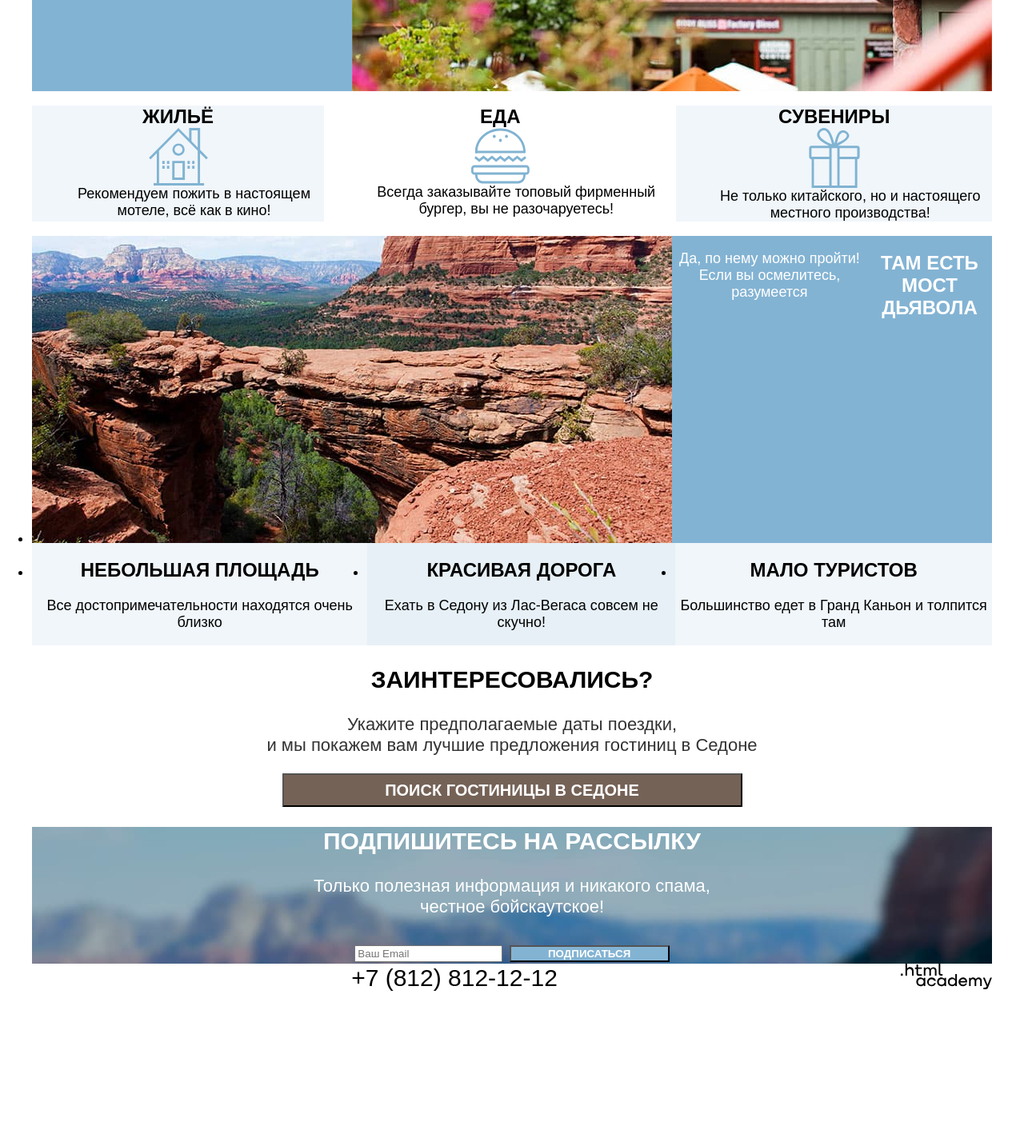
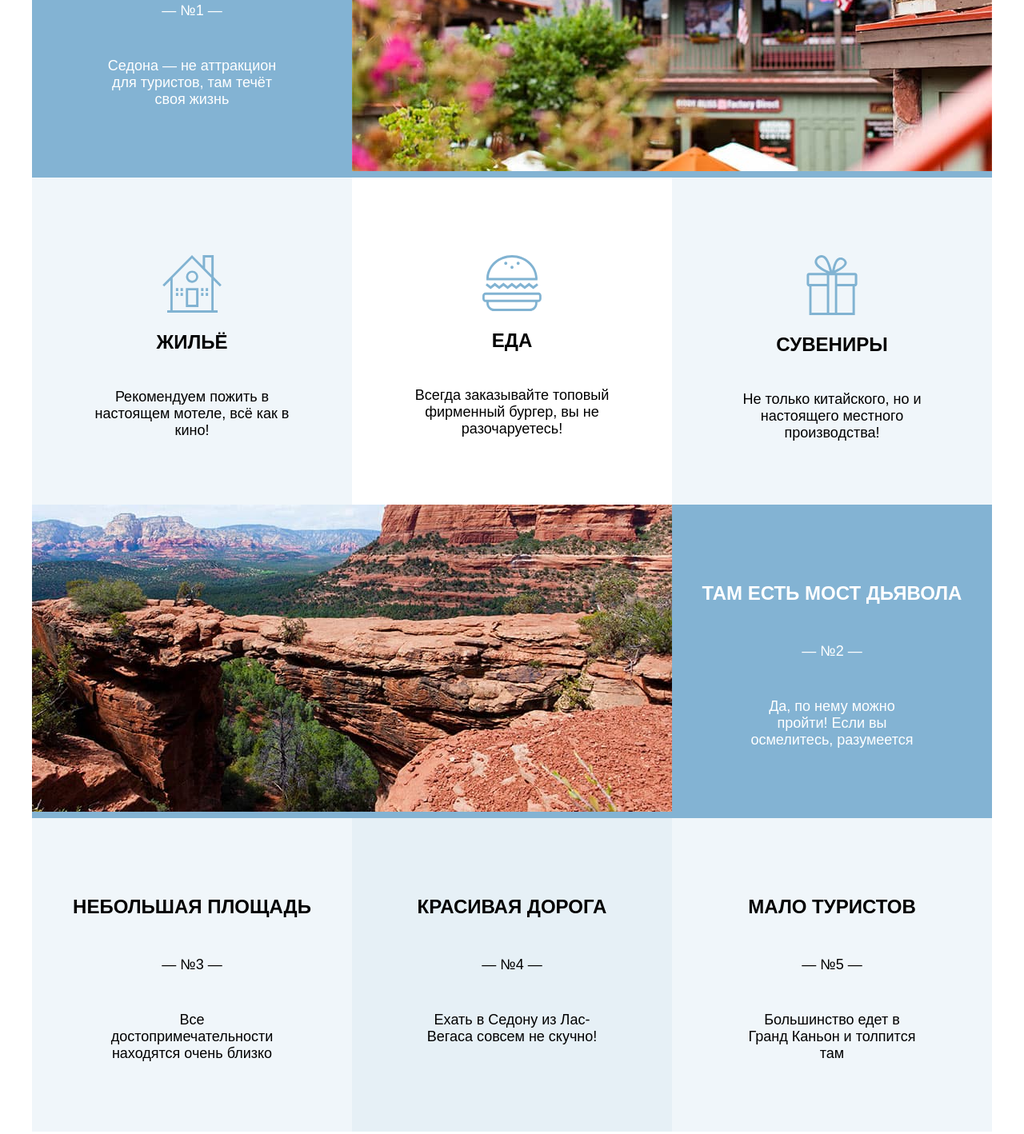
Before and after one commit to htmlacademy-htmlcss/2010839-sedona-33, a plain HTML site: page index.html in a window 1280 px wide. Shown: the part 1044-2462 px from the top of the page at 80% size. Before the commit the page ends 2417 px from the top, so only its background shows below. Drawn offline with Linux system fonts and the light colour scheme; a web font is replaced by a local one.

Commit message:
делает микросетки на флексах

```diff
--- a/index.html
+++ b/index.html
@@ -12,7 +12,7 @@
       <img class="navigation-logo" src="images/logo.svg" width="139px" height="70px" alt="Логотип">
       <ul class="navigation-list">
         <li class="navigation-item">
-          <a class="navigation-link" href="index.html">Главная</a>
+          <a class="navigation-link navigation-link-current" href="index.html">Главная</a>
         </li>
         <li class="navigation-item">
           <a class="navigation-link" href="about.html">О Седоне</a>
@@ -40,6 +40,7 @@
       </ul>
     </nav>
   </header>
+
   <main class="main-index main-container">
     <div class="page-container">
     <h1 class="visually-hidden">Город Седона</h1>
@@ -51,56 +52,62 @@
         <section class="advantages">
           <ul class="advantages-list">
             <li class="advantages-item">
-            <div class="advantages-item-images-first">
+              <div class="advantages-container">
+                <div class="dark-blue-container">
+                  <div class="text-container">
                     <h2 class="advantages-title">Настоящий городок</h2>
+                    <p class="advantages-description-namber">— №1 —</p>
                     <p class="advantages-description">Седона — не аттракцион для туристов, там течёт своя жизнь</p>
+                  </div>
                   <img class="content-images" src="images/main-true-city.jpg" width="800px" height="384px">
                 </div>
-            <div class="advantages-container">
-              <dl class="advantages-options-house">
-                <dt class="advantages-title-options">Жильё</dt>
-                <img class="logo" src="images/house.svg" width="74px" height="72px" alt="Домик">
-                <dd>Рекомендуем пожить в настоящем мотеле, всё как в кино!</dd>
-              </dl>
-              <dl class="advantages-options-food">
-                <dt class="advantages-title-options">Еда</dt>
-                <img class="logo" src="images/food.svg" width="73px" height="70px" alt="Бургер>">
-                <dd>Всегда заказывайте топовый фирменный бургер, вы не разочаруетесь!</dd>
-              </dl>
-              <dl class="advantages-options-souvenirs">
-                <dt class="advantages-title-options">Сувениры</dt>
-                <img class="logo" src="images/souvenirs.svg" width="64px" height="75px" alt="Коробка с подарком">
-                <dd>Не только китайского, но и настоящего местного производства!</dd>
-              </dl>
+              </div>
+                    <div class="options-container">
+                      <div class="light-blue-container">
+                        <img class="options-logo" src="images/house.svg" width="74px" height="72px" alt="Домик">
+                        <h3 class="options-title">Жильё</h3>
+                        <p class="options-description">Рекомендуем пожить в настоящем мотеле, всё как в кино!</p>
+                      </div>
+                      <div class="white-container">
+                        <img class="options-logo" src="images/food.svg" width="73px" height="70px" alt="Бургер>">
+                        <h3 class="options-title">Еда</h3>
+                        <p class="options-description">Всегда заказывайте топовый фирменный бургер, вы не разочаруетесь!</p>
+                      </div>
+                      <div class="light-blue-container">
+                        <img class="options-logo" src="images/souvenirs.svg" width="64px" height="75px" alt="Коробка с подарком">
+                        <h3 class="options-title">Сувениры</h3>
+                        <p class="options-description">Не только китайского, но и настоящего местного производства!</p>
+                      </div>
                     </div>
             </li>
             <li class="advantages-item">
-              <div class="advantages-item-images-second">
+            <div class="advantages-container">
+              <div class="dark-blue-container">
+                <img class="content-images" src="images/main-devil's-bridge.jpg" width="800px" height="384px">
+                <div class="text-container">
                   <h2 class="advantages-title">Там есть мост дьявола</h2>
+                  <p class="advantages-description-namber">— №2 —</p>
                   <p class="advantages-description">Да, по нему можно пройти! Если вы осмелитесь, разумеется</p>
-              <img class="content-images" src="images/main-devil's-bridge.jpg" width="800px" height="384px">
                 </div>
-
+              </div>
+            </div>
             </li>
             <div class="advantages-container">
-            <div class="advantages-list-square">
-              <li class="advantages-item">
+            <li class="advantages-item light-blue-container">
               <h2 class="advantages-title">Небольшая площадь</h2>
+              <p class="advantages-description-namber">— №3 —</p>
               <p class="advantages-description">Все достопримечательности находятся очень близко</p>
             </li>
-            </div>
-            <div class="advantages-list-road">
-              <li class="advantages-item">
+            <li class="advantages-item midle-blue-container">
               <h2 class="advantages-title">Красивая дорога</h2>
+              <p class="advantages-description-namber">— №4 —</p>
               <p class="advantages-description">Ехать в Седону из Лас-Вегаса совсем не скучно!</p>
             </li>
-            </div>
-            <div class="advantages-list-tourists">
-              <li class="advantages-item">
+            <li class="advantages-item light-blue-container">
               <h2 class="advantages-title">Мало туристов</h2>
+              <p class="advantages-description-namber">— №5 —</p>
               <p class="advantages-description">Большинство едет в Гранд Каньон и толпится там</p>
             </li>
-            </div>
             </div>
           </ul>
         </section>
--- a/styles/styles.css
+++ b/styles/styles.css
@@ -30,14 +30,26 @@
     line-height: 26px;
     color: #000000;
     background-color: #ffffff;
+    width: 1200px;
+    margin: 0 auto;
+  }
 
+  .visually-hidden {
+    position: absolute;
+    width: 1px;
+    height: 1px;
+    margin: -1px;
+    padding: 0;
+    border: 0;
+    clip: rect(0 0 0 0);
+    overflow: hidden;
   }
 
   /* header */
 
   .navigation {
     display: flex;
-    Width: 1060px;
+    width: 1060px;
     margin: 0 auto;
   }
 
@@ -47,9 +59,12 @@
   }
 
   .navigation-list {
+    display: flex;
+    flex-wrap: wrap;
     width: 450px;
     margin: 0;
     padding: 0;
+    list-style-type: none;
   }
 
   .navigation-user {
@@ -63,12 +78,19 @@
   }
 
   .navigation-link {
+    display: block;
+    padding: 20px 17px;
     font-size: 20px;
     font-weight: 700;
     color: inherit;
     text-align: center;
     text-decoration: none;
     text-transform: capitalize;
+  }
+
+  .navigation-link .navigation-user {
+    min-width: 42px;
+    min-height: 66px;
   }
 
   .navigation-here {
@@ -78,15 +100,32 @@
     text-transform: uppercase;
   }
 
-  /* main */
+  .navigation-link-current {
+    font-size: 20px;
+    font-weight: 700;
+    color: inherit;
+    text-align: center;
+    text-decoration: none;
+    text-transform: capitalize;
+  }
+
+  /* index main */
 
   .logo {
     display: block;
     margin: 0 auto;
+    margin-bottom: 83px;
   }
 
   .main-container {
     flex-grow: 1;
+    padding-top: 51px;
+    padding-bottom: 40px;
+  }
+
+  .page-container {
+    width: 1200px;
+    margin: 0 auto;
   }
 
   .main-index {
@@ -96,21 +135,17 @@
     text-transform: uppercase;
     background-image: url("../images/background-index.jpg");
     background-repeat: no-repeat;
-    width: 1200px;
+  }
+
+  .main-index-title {
+    display: inline-block;
     margin: 0 auto;
   }
 
-  .page-container {
-    width: 1200px;
-    margin: 0 auto;
-  }
-
-  .main-index-title {
-    background-color: #ffffff;
-  }
-
   .main-index-description {
+    width: 720px;
     font-weight: 700;
+    margin-top: 63px;
   }
 
   .main-index-advantages {
@@ -118,6 +153,9 @@
     line-height: 36px;
     text-transform: none;
     color: #333333;
+    width: 720px;
+    margin-top: 31px;
+    margin-bottom: 80px;
   }
 
   .advantages-list {
@@ -129,37 +167,70 @@
     text-transform: none;
   }
 
-  .advantages-item-images-first {
+  .advantages-item {
+    list-style: none;
+  }
+
+  .advantages-container {
+    display: flex;
+  }
+
+  .options-container {
+    display: flex;
+    width: 1200px;
+  }
+
+  .dark-blue-container {
     display: flex;
     width: 1200px;
     color: #ffffff;
     background-color: #83B3D3;
   }
 
-  .advantages-item-images-second {
+  .midle-blue-container {
     display: flex;
-    width: 1200px;
-    flex-direction: row-reverse;
-    color: #ffffff;
-    background-color: #83B3D3;
+    flex-direction: column;
+    align-items: center;
+    width: 400px;
+    background-color: rgba(131, 179, 211, 0.2);
   }
 
-  .advantages-container {
+  .light-blue-container {
     display: flex;
-    justify-content: flex-start;
-    width: 1200px;
-  }
-
-  .advantages-list-square {
+    flex-direction: column;
+    align-items: center;
+    width: 400px;
     background-color: rgba(131, 179, 211, 0.12);
   }
 
-  .advantages-list-road {
-    background-color: rgba(131, 179, 211, 0.2);
+  .white-container {
+    display: flex;
+    flex-direction: column;
+    align-items: center;
+    width: 400px;
+    background-color: #ffffff;
   }
 
-  .advantages-list-tourists {
-    background-color: rgba(131, 179, 211, 0.12);
+  .options-logo {
+    width: 74px;
+    margin-top: 97px;
+  }
+
+  .options-title {
+    width: 250px;
+    margin-top: 23px;
+  }
+
+  .options-description {
+    width: 250px;
+    margin-top: 20px;
+    margin-bottom: 79px;
+  }
+
+  .text-container {
+    display: flex;
+    flex-direction: column;
+    align-items: center;
   }
 
   .advantages-title {
@@ -168,27 +239,29 @@
     text-align: center;
     text-transform: uppercase;
     font-weight: 700;
+    width: 400px;
+    margin-top: 97px;
+    margin-bottom: 30px;
+  }
+
+  .advantages-description-namber {
+    font-size: 18px;
+    line-height: 21px;
+    text-align: center;
+    text-transform: uppercase;
+    width: 250px;
+    margin-bottom: 30px;
   }
 
   .advantages-description {
     font-size: 18px;
     line-height: 21px;
     text-align: center;
+    width: 220px;
+    margin-bottom: 87px;
   }
 
-  .advantages-options-house {
-    background-color: rgba(131, 179, 211, 0.12);
-  }
-
-  .advantages-options-food {
-    background-color: #ffffff;
-  }
-
-  .advantages-options-souvenirs {
-    background-color: rgba(131, 179, 211, 0.12);
-  }
-
-  .advantages-title-options {
+  .options-title {
     font-size: 24px;
     line-height: 28px;
     text-transform: uppercase;
@@ -196,14 +269,16 @@
   }
 
   .appointment {
-    padding: 0 240px;
-    width: 720px;
+    display: inline-block;
+    margin: 0 auto;
   }
 
   .appointment-title {
     font-size: 30px;
     line-height: 36px;
     text-align: center;
+    width: 720px;
+    margin-top: 91px;
   }
 
   .appointment-description {
@@ -211,6 +286,8 @@
     line-height: 26px;
     color: #333333;
     text-transform: none;
+    width: 720px;
+    margin-top: 29px;
   }
 
   .search-button {
@@ -222,21 +299,11 @@
     text-align: center;
     text-transform: uppercase;
     width: 575px;
+    margin-top: 56px;
+    margin-bottom: 93px;
   }
 
-  /* catalog */
-
-  .navigation-link-current {
-    font-size: 20px;
-    font-weight: 700;
-    color: inherit;
-    text-align: center;
-    text-decoration: none;
-    text-transform: capitalize;
-  }
-
-  /* catalog main */
-
+  /* меню поиска */
 
   .main-inner {
     color: #000000;
@@ -250,6 +317,8 @@
   }
 
   .inner-header-title {
+    margin: 0;
+    padding-top: 35px;
     font-weight: 700;
     font-size: 60px;
     line-height: 78px;
@@ -258,6 +327,7 @@
 
   .breadcrumbs {
     color: #ffffff;
+    list-style: none;
   }
 
   .breadcrumbs-item {
@@ -270,11 +340,19 @@
     text-decoration: none;
   }
 
+  .catalog-products {
+    display: flex;
+  }
+
   .catalog-filter-title {
     font-size: 20px;
     line-height: 26px;
     font-weight: 700;
     color: #ffffff;
+  }
+
+  .catalog-filter-list {
+    list-style: none;
   }
 
   .control {
@@ -323,16 +401,17 @@
   /* Каталог */
 
   .catalog-container {
-    display: flex;
-    flex-direction: column;
     width: 1056px;
     margin: 0 auto;
   }
 
   .hotels-list {
+    display: flex;
+    flex-wrap: wrap;
     font-size: 18px;
     line-height: 23px;
     color: #333333;
+    list-style: none;
   }
 
   .hotel-card-link {
@@ -341,6 +420,11 @@
     font-weight: 700;
     color: #000000;
     text-decoration: none;
+    margin-right: 18px;
+  }
+
+  .hotel-card-link :last-child {
+    margin-right: 0px;
   }
 
   .hotel-card-title {
@@ -380,6 +464,7 @@
   }
 
   .button-show-more {
+    display: block;
     width: 620px;
     margin: 0 auto;
     font-size: 20px;
@@ -388,38 +473,43 @@
     color: #ffffff;
     text-transform: uppercase;
     font-weight: 700;
-    background-color: #83B3D3;;
+    background-color: #83B3D3;
+    margin-bottom: 30px;
   }
 
   /* Пагинация */
 
   .pagination-container {
     display: flex;
+    justify-content: space-around;
     width: 1056px;
-  }
-
-  .pagination-show-more {
-    font-size: 20px;
-    line-height: 26px;
-    font-weight: 700;
-    color: #ffffff;
-    background-color: #83B3D3;
-    text-transform: uppercase;
+    margin-top: 30px;
   }
 
   .pagination {
+    display: flex;
     font-size: 20px;
     line-height: 26px;
     font-weight: 700;
     text-align: center;
     text-transform: uppercase;
     text-decoration: none;
+    list-style: none;
+  }
+
+  .pagination-item {
+    margin-right: 8px;
+    background-color: #83B3D3;
   }
 
   .pagination-link {
+    display: block;
+    box-sizing: border-box;
+    padding: 14px;
+    text-decoration: none;
     color: #ffffff;
-    background-color: #83B3D3;
-    text-decoration: none;
+    width: 55px;
+    height: 55px;
   }
 
   .pagination-current {
@@ -436,6 +526,8 @@
   }
 
   .subscribe-index {
+    display: inline-block;
+    width: 1200px;
     color: #ffffff;
     background-color: #83B3D3;
     background-image: url("../images/background-footer.jpg");
@@ -447,17 +539,21 @@
     line-height: 36px;
     font-weight: 700;
     text-transform: uppercase;
+    margin-top: 94px;
   }
 
   .subscribe-index-description {
     font-size: 22px;
     line-height: 26px;
     text-transform: none;
-    width: 720px;
-    padding: 0 240px;
+    margin-top: 29px;
   }
 
   .subscribe {
+    display: flex;
+    flex-direction: column;
+    align-items: center;
+    width: 1200px;
     color: #000000;
     text-align: center;
   }
@@ -467,12 +563,15 @@
     line-height: 36px;
     font-weight: 700;
     text-transform: uppercase;
+    width: 720px;
+    margin-top: 73px;
   }
 
   .subscribe-description {
     font-size: 22px;
     line-height: 26px;
-
+    width: 720px;
+    margin-top: 46px;
   }
 
   .newsletter-button {
@@ -481,6 +580,8 @@
     font-weight: 700;
     text-transform: uppercase;
     width: 200px;
+    margin-top: 46px;
+    margin-bottom: 94px;
   }
 
 /* footer */
@@ -495,17 +596,17 @@
 
 .page-footer-container {
   display: flex;
-  Width: 1200px;
+  width: 1200px;
   margin: 0 auto;
 }
 
 .footer-social {
   width: 107px;
-  margin-right: 61px;
+  margin-right: 161px;
 }
 
 .footer-contacts {
-  width: 720px;
+  width: 620px;
 }
 
 .footer-made-in {
@@ -518,7 +619,3 @@
   text-decoration: none;
   font-style: normal;
 }
-
-.visually-hidden {
-  visibility: hidden;
-}
```
Also changed, not shown: catalog.html (+8 -2 lines), hotel.html (deleted, +0 -1 lines). Lines whose indentation alone changed are shown as unchanged.
